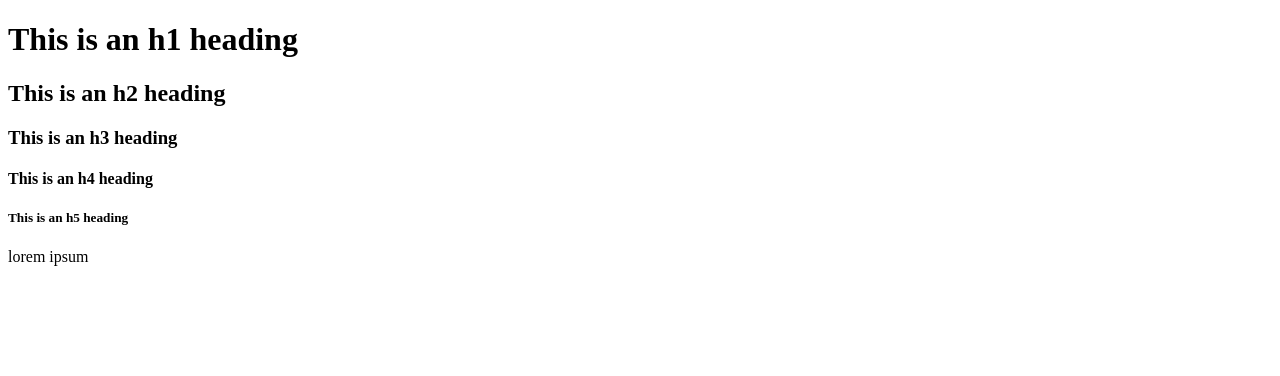
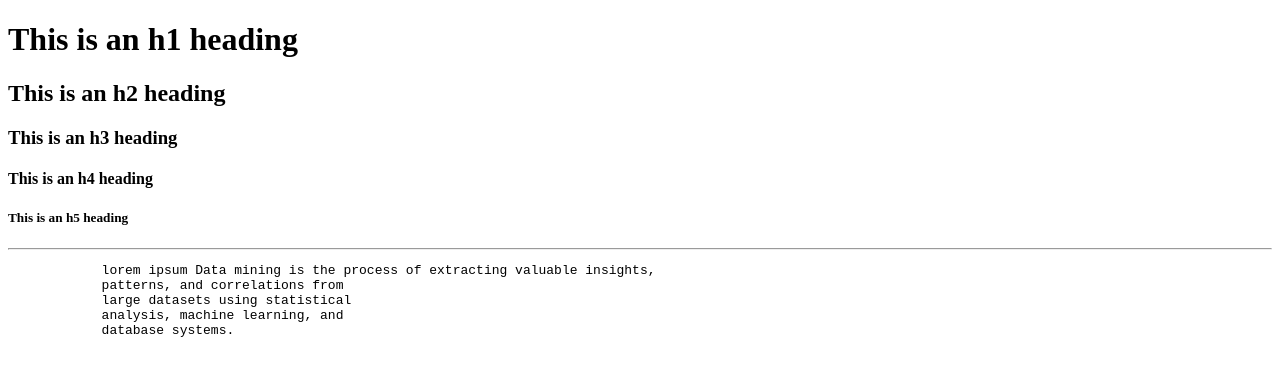
Before and after one commit to Dreamcoder2k/Website, a plain HTML site: page index.html in a window 1280 px wide. Drawn offline with Linux system fonts and the light colour scheme.

Commit message:
Changes made in index

```diff
--- a/index.html
+++ b/index.html
@@ -9,9 +9,15 @@
         <h3>This is an h3 heading</h3>
         <h4>This is an h4 heading</h4>
         <h5>This is an h5 heading</h5>
+        <hr>
+        <pre>
+            lorem ipsum Data mining is the process of extracting valuable insights,
+            patterns, and correlations from
+            large datasets using statistical
+            analysis, machine learning, and
+            database systems.
+        </pre>
 
-        <p>
-            lorem ipsum
-        </p>
+        <!--This is a comment-->
     </body>
 </html>
```
